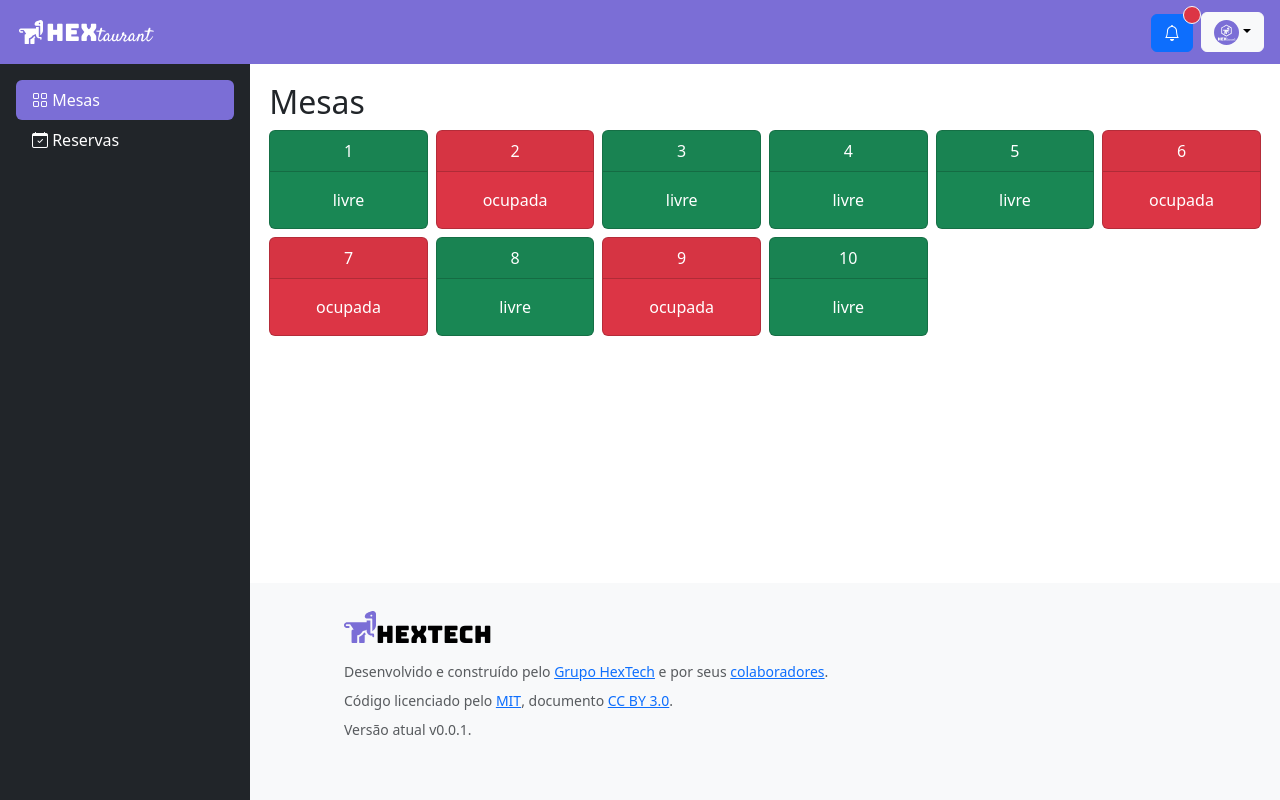
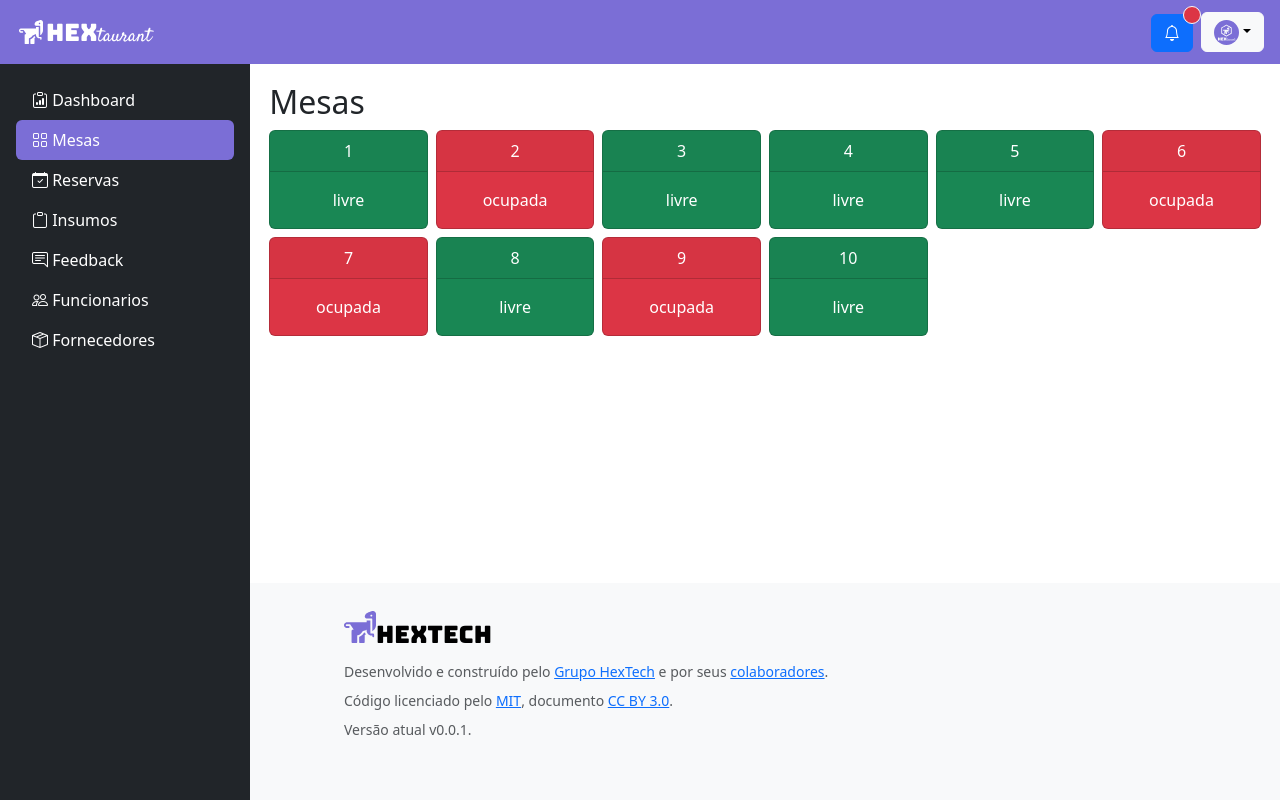
Before and after one commit to GroupHextech/api5-frontend, a Vue app: page / in a window 1280 px wide. Built offline with nearby package versions, Linux system fonts and the light colour scheme.

Commit message:
add componentes na Sidebar

```diff
--- a/src/components/Sidebar.vue
+++ b/src/components/Sidebar.vue
@@ -3,6 +3,12 @@
 <template>
   <div id="sidebar" class="d-flex flex-column flex-shrink-0 p-3 text-white bg-dark">
     <ul class="nav nav-pills flex-column mb-auto">
+      <li class="nav-item">
+        <router-link class="nav-link text-white" aria-current="page" to="/">
+          <i class="bi bi-clipboard-data"></i>
+          Dashboard
+        </router-link>
+      </li>
       <li class="nav-item">
         <router-link class="nav-link active" aria-current="page" to="/">
           <i class="bi-grid"></i>
@@ -13,6 +19,30 @@
         <a class="nav-link text-white" href="#">
           <i class="bi-calendar-check"></i>
           Reservas
+        </a>
+      </li>
+      <li class="nav-item">
+        <a class="nav-link text-white" href="#">
+          <i class="bi bi-clipboard"></i>
+          Insumos
+        </a>
+      </li>
+      <li class="nav-item">
+        <a class="nav-link text-white" href="#">
+          <i class="bi bi-chat-right-text"></i>
+          Feedback
+        </a>
+      </li>
+      <li class="nav-item">
+        <a class="nav-link text-white" href="#">
+          <i class="bi bi-people"></i>
+          Funcionarios
+        </a>
+      </li>
+      <li class="nav-item">
+        <a class="nav-link text-white" href="#">
+          <i class="bi bi-box-seam"></i>
+          Fornecedores
         </a>
       </li>
     </ul>
```
